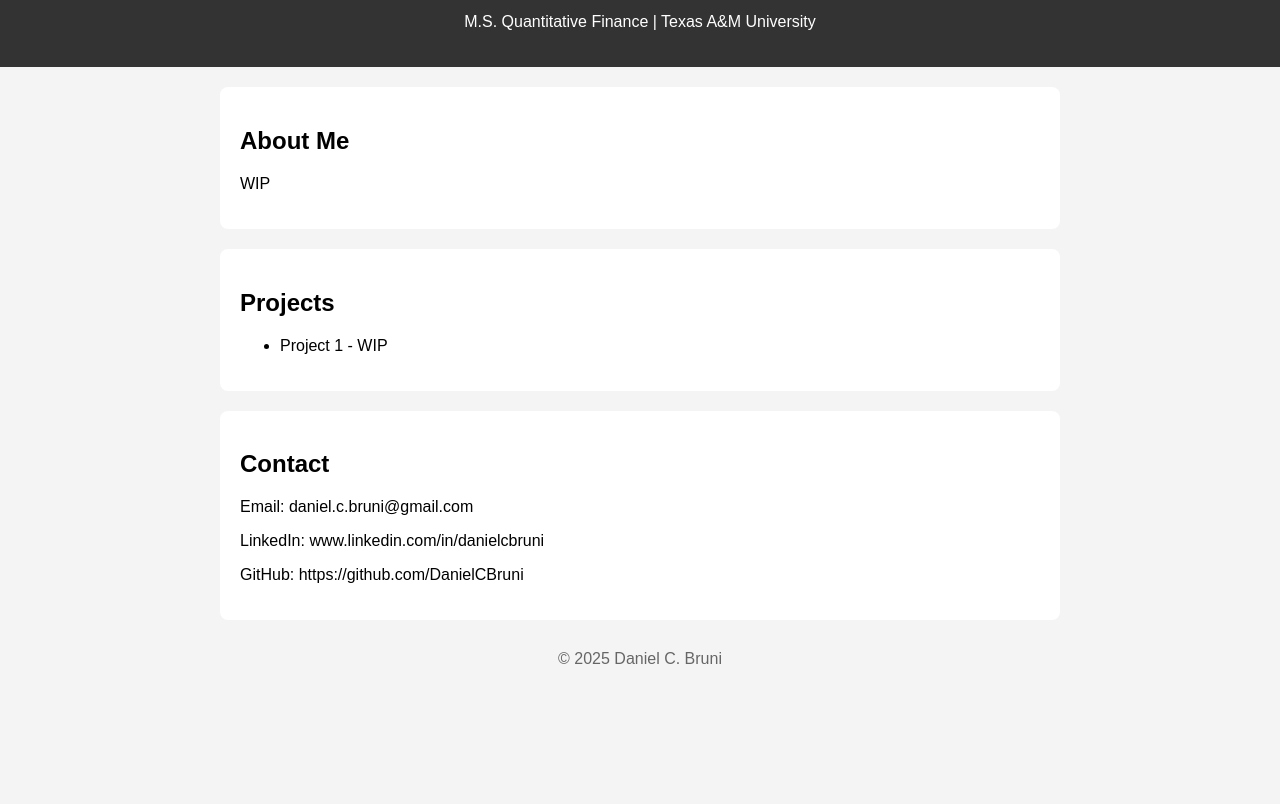
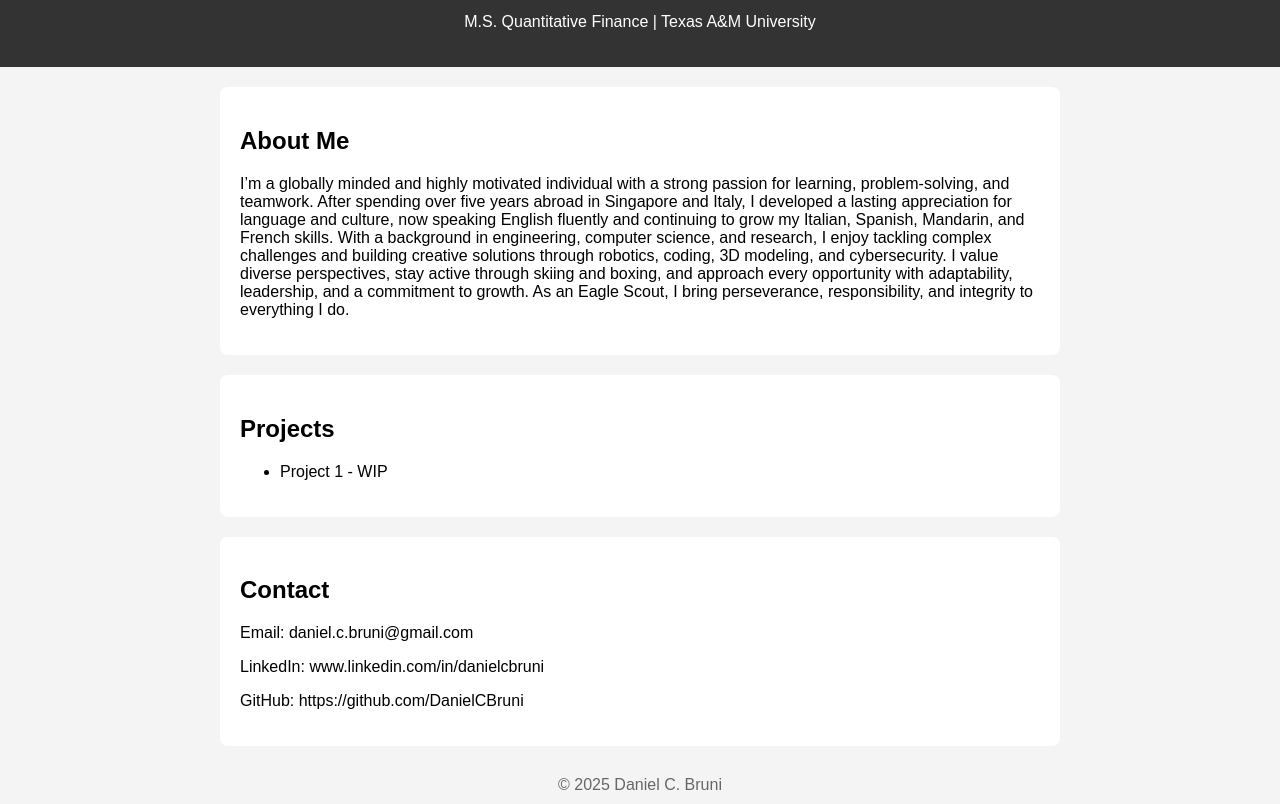
Before and after one commit to DanielCBruni/danielcbruni.github.io, a plain HTML site: page index.html in a window 1280 px wide. Shown: the part 121-925 px from the top of the page. Before the commit the page ends 800 px from the top, so only its background shows below. Drawn offline with Linux system fonts and the light colour scheme.

Commit message:
Changed about me.

```diff
--- a/index.html
+++ b/index.html
@@ -43,7 +43,7 @@
 
 <section>
     <h2>About Me</h2>
-    <p>WIP</p>
+    <p>I’m a globally minded and highly motivated individual with a strong passion for learning, problem-solving, and teamwork. After spending over five years abroad in Singapore and Italy, I developed a lasting appreciation for language and culture, now speaking English fluently and continuing to grow my Italian, Spanish, Mandarin, and French skills. With a background in engineering, computer science, and research, I enjoy tackling complex challenges and building creative solutions through robotics, coding, 3D modeling, and cybersecurity. I value diverse perspectives, stay active through skiing and boxing, and approach every opportunity with adaptability, leadership, and a commitment to growth. As an Eagle Scout, I bring perseverance, responsibility, and integrity to everything I do.</p>
 </section>
 
 <section>
```
